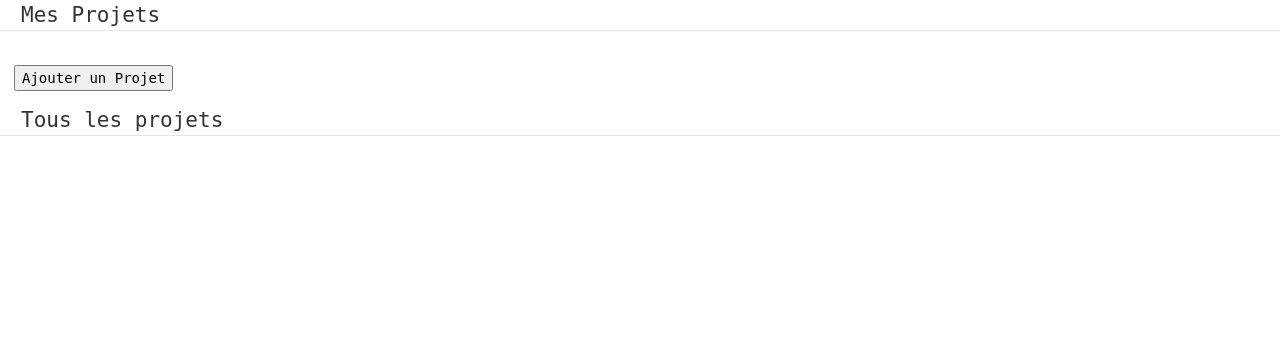
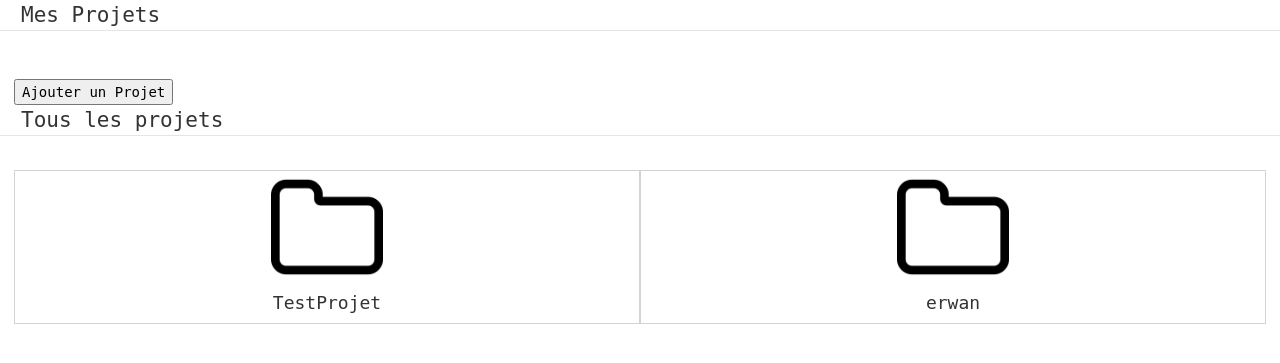
Before and after one commit to QuentinCognard/ProjectMCDHelper, a Flask app: a page that uses Projet_flask/projet/templates/accueil_projet.html in a window 1280 px wide. Shown: the part 114-477 px from the top of the page. Run offline with Flask 2, Linux system fonts and the light colour scheme; data comes from the database, SQL or seed files in the repository; some libraries are stand-ins or nearby versions.

Commit message:
affiche accueil projet ok

```diff
--- a/Projet_flask/projet/models.py
+++ b/Projet_flask/projet/models.py
@@ -97,8 +97,8 @@ def get_all_droit():
         res.append((d.id,d.nomDroit))
     return res
 def get_projet_user(username):
-    res=Gerer.query.filter(Gerer.user_login==username).all()
-    return res
+    return Projet.query.join(Gerer).filter(Gerer.user_login==username).all()
+
 def get_Projet_byName(name):
     return Projet.query.filter(Projet.nomProj==name).first()
 def get_gerer_byProjet(nomProj):
@@ -112,3 +112,6 @@ def get_id_droit(nomDroit):
 
 def get_nom_droit(id):
     return Droit.query.filter(Droit.id==id).first().nomDroit
+
+def get_all_projets():
+    return Projet.query.all()
--- a/Projet_flask/projet/static/accueil_projet.css
+++ b/Projet_flask/projet/static/accueil_projet.css
@@ -1,12 +1,15 @@
 .projets{
   margin: 1em;
+  display: flex;
 }
 
-legend{
+body>fieldset>legend{
   margin-top: 1em;
   padding-left: 1em;
 }
-
+img{
+  width:8em;
+}
 a, a:hover{
   color:black;
   text-decoration:none;
@@ -25,3 +28,13 @@ a, a:hover{
   display: block;
   margin-top: 1em;
 }
+#mesproj,#tousproj{
+  border-style:solid;
+  border-width:0.1em;
+  border-color: lightgrey;
+  text-align: center;
+  flex:1 1 25%;
+}
+#ajoutproj{
+  margin-left: 1em;
+}
--- a/Projet_flask/projet/templates/accueil_projet.html
+++ b/Projet_flask/projet/templates/accueil_projet.html
@@ -8,13 +8,30 @@
   <fieldset>
     <legend>Mes Projets</legend>
     <section class="projets">
-        <a href="{{ url_for('add_projets', username=current_user.login) }}"><input type="submit" value="Ajouter un Projet" id="ajoutproj "></a>
-    </section>
-    </section>
+        {% for p in mesproj %}
+        <div id="mesproj">
+          <fieldset>
+            <legend>{{p.nomProj}}</legend>
+            <img src="{{url_for('static',filename='dossier.png')}}">
+          </fieldset>
+          <a href="#"><input type="submit" value="Consulter"></a>
+          <a href="#"><input type="submit" value="Parametres"></a>
+          <a href="#"><input type="submit" value="Quitter"></a>
+
+        </div>
+        {% endfor %}
+        </section>
+        <a href="{{ url_for('add_projets', username=current_user.login) }}"><input type="submit" value="Ajouter un Projet" id="ajoutproj"></a>
     </fieldset>
     <fieldset>
       <legend>Tous les projets</legend>
       <section class="projets">
+        {% for p in tousproj %}
+        <div id="tousproj">
+            <img src="{{url_for('static',filename='dossier.png')}}">
+            <h4>{{p.nomProj}}</h4>
+        </div>
+        {% endfor %}
       </section>
       </fieldset>
   {% endblock %}
--- a/Projet_flask/projet/views.py
+++ b/Projet_flask/projet/views.py
@@ -63,7 +63,8 @@ def deconnexion():
 @app.route("/projets/<string:username>")#accueil avec listes des projets de l'utilsateur et la liste de tous les projets de l'application
 def page_projets(username):
 	proj=get_projet_user(username)
-	return render_template("accueil_projet.html",proj=proj)
+	projets=get_all_projets()
+	return render_template("accueil_projet.html",mesproj=proj,tousproj=projets)
 from flask_wtf import FlaskForm
 from wtforms import StringField, HiddenField, validators
 from wtforms.validators import DataRequired
```
Also changed, not shown: Projet_flask/projet/static/dossier.png (added).
